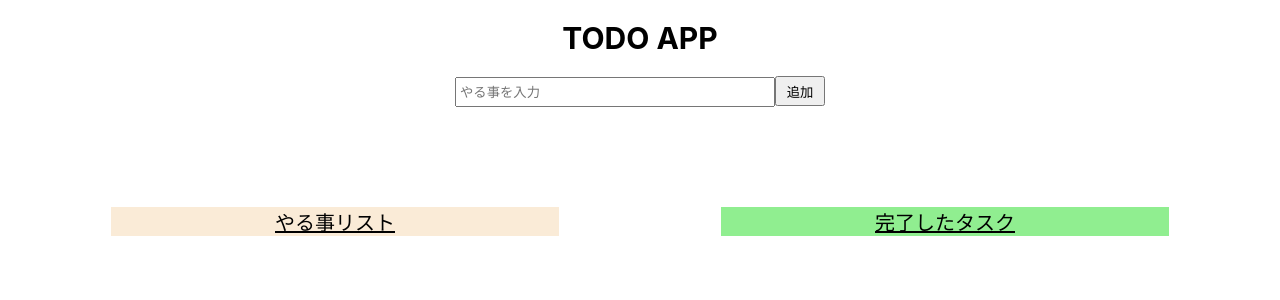
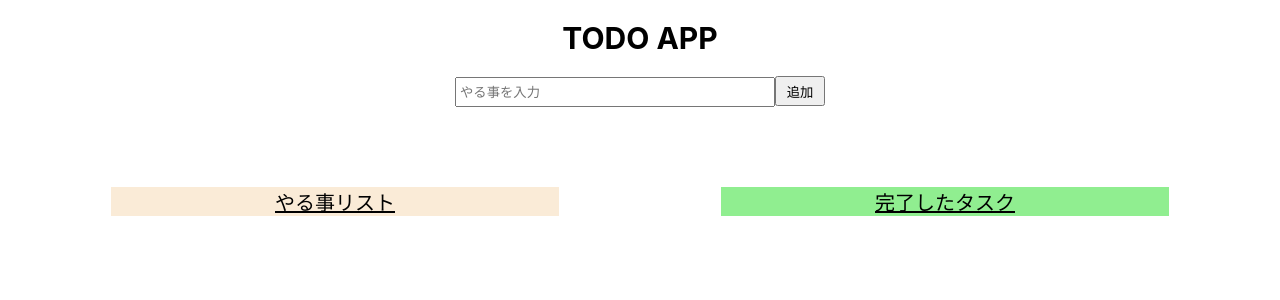
Before and after one commit to KazuhiroTakahashi96/Todo-App-React, a React (Create React App) app: page / in a window 1280 px wide. Shown: the top 300 px of the page. Built offline with nearby package versions, Linux system fonts and the light colour scheme.

Commit message:
一応完成した

```diff
--- a/src/App.css
+++ b/src/App.css
@@ -36,7 +36,7 @@ input {
 }
 
 ul {
-  margin-top: 70px;
+  margin-top: 50px;
   width: 35vw;
   list-style: none;
 }
@@ -56,7 +56,6 @@ ul > p {
 
 li {
   margin: 5px;
-  /* text-align: left; */
 }
 
 .done-btn,
--- a/src/App.js
+++ b/src/App.js
@@ -40,6 +40,7 @@ function App() {
               <button
                 className="done-btn"
                 onClick={() => {
+                  setUndoneList(undoneList.filter((item) => item !== undone));
                   setDoneList([undone, ...doneList]);
                 }}
               >
@@ -57,19 +58,20 @@ function App() {
               <button
                 className="undone-btn"
                 onClick={() => {
-                  setUndoneList([]);
+                  setUndoneList([done, ...undoneList]);
+                  setDoneList(doneList.filter((item) => item !== done));
                 }}
               >
                 戻す
               </button>
-              {/* <button
+              <button
                 className="delete-btn"
                 onClick={() => {
-                  // setDoneList([undone])
+                  setDoneList(doneList.filter((item) => item !== done));
                 }}
               >
                 削除
-              </button> */}
+              </button>
             </li>
           ))}
         </ul>
```
